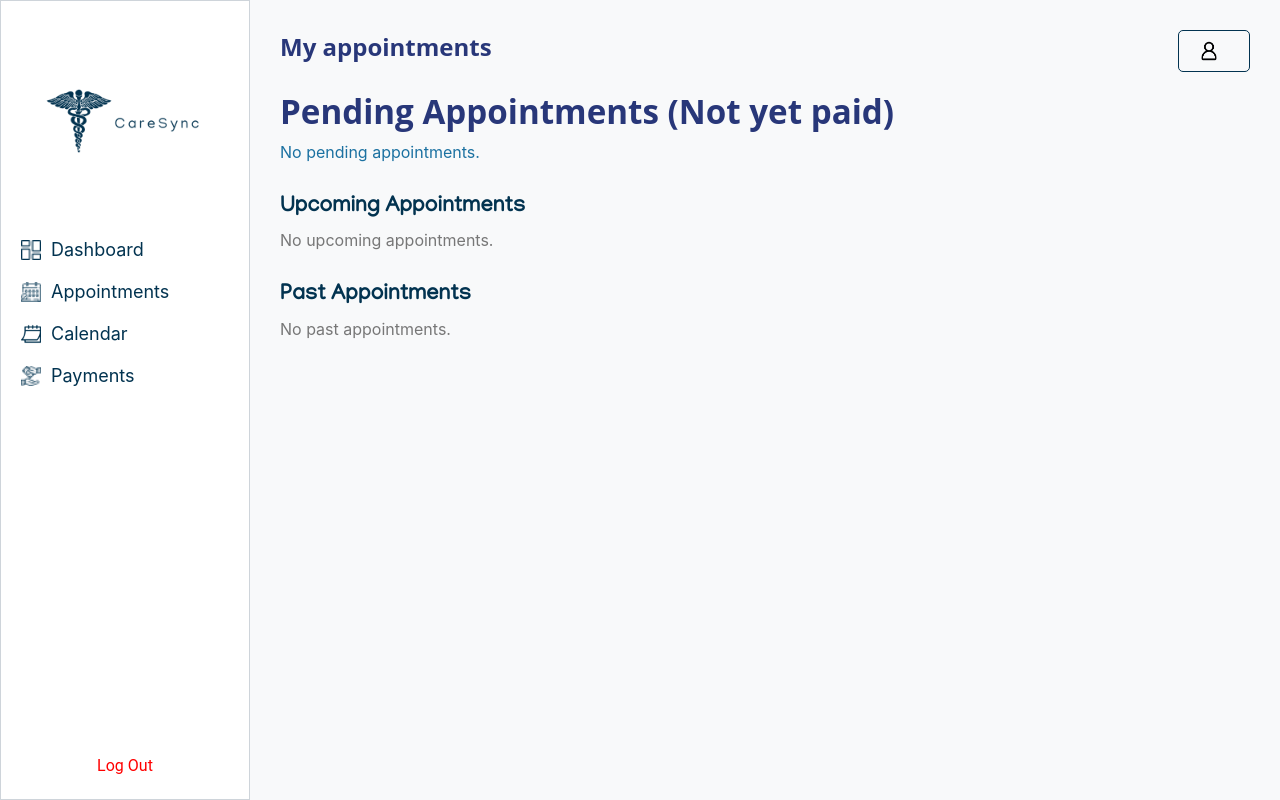
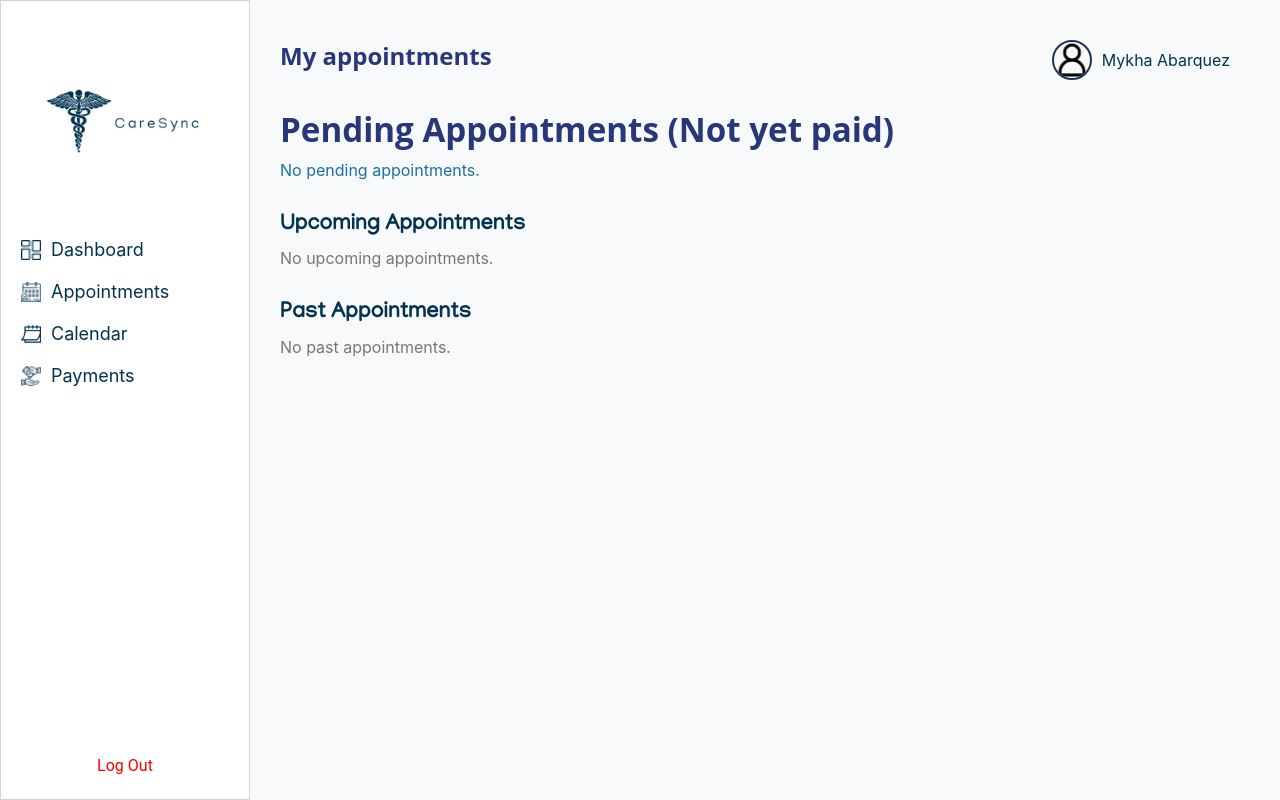
Before and after one commit to AbarquezMyk/PROJECTDJANGO, a Django app: page /appointment-history/ in a window 1280 px wide. Run offline with Django 5.2, Linux system fonts and the light colour scheme; a user stored in the database is signed in; data comes from the database, SQL or seed files in the repository; both versions use the stored data as it was after the commit; some libraries are stand-ins or nearby versions.

Commit message:
Fixed an error in the Appointments

```diff
--- a/CareSync/appointments/templates/appointments/appointment_history.html
+++ b/CareSync/appointments/templates/appointments/appointment_history.html
@@ -35,7 +35,6 @@
 
         .header a {
             padding: 10px 20px;
-            border: 1px solid #023350;
             color: #023350;
             text-decoration: none;
             border-radius: 5px;
@@ -43,9 +42,22 @@
             align-items: center;
         }
 
-        .header a img {
+        .profile-link {
+            display: flex;
+            align-items: center;
+            text-decoration: none;
+            font-size: 16px;
+            color: #343a40;
+            padding: 8px 15px;
+            border-radius: 5px;
+        }
+        .profile-link img {
             margin-right: 10px;
-            width: 20px;
+            width: 40px; /* Adjust size as needed */
+            height: 40px;
+            border-radius: 50%; /* Makes the image circular */
+            object-fit: cover; /* Ensures the image scales properly within the circle */
+            border: 2px solid #1D3557; /* Optional: Add a border for styling */
         }
 
         .filters {
@@ -167,7 +179,16 @@
         <div class="main-content">
             <div class="header">
                 <h1>My appointments</h1>
-                <a href="{% url 'profile' %}"><img src="{% static 'img/gallery/person_logo.png' %}" alt="Profile Icon">{{ first_name }} {{ last_name }}</a>
+                <div class="dashboard-header">
+                    <a href="{% url 'profile' %}" class="profile-link">
+                        {% if user.profile_picture %}
+                            <img src="{{ user.profile_picture.url }}" alt="Profile Icon">
+                        {% else %}
+                            <img src="{% static 'img/gallery/person_logo.png' %}" alt="Default Profile Icon">
+                        {% endif %}
+                        {{ user.first_name }} {{ user.last_name }}
+                    </a>
+                </div>
             </div>
 
             <!-- Pending Appointments -->
```
Also changed, not shown: CareSync/db.sqlite3.
